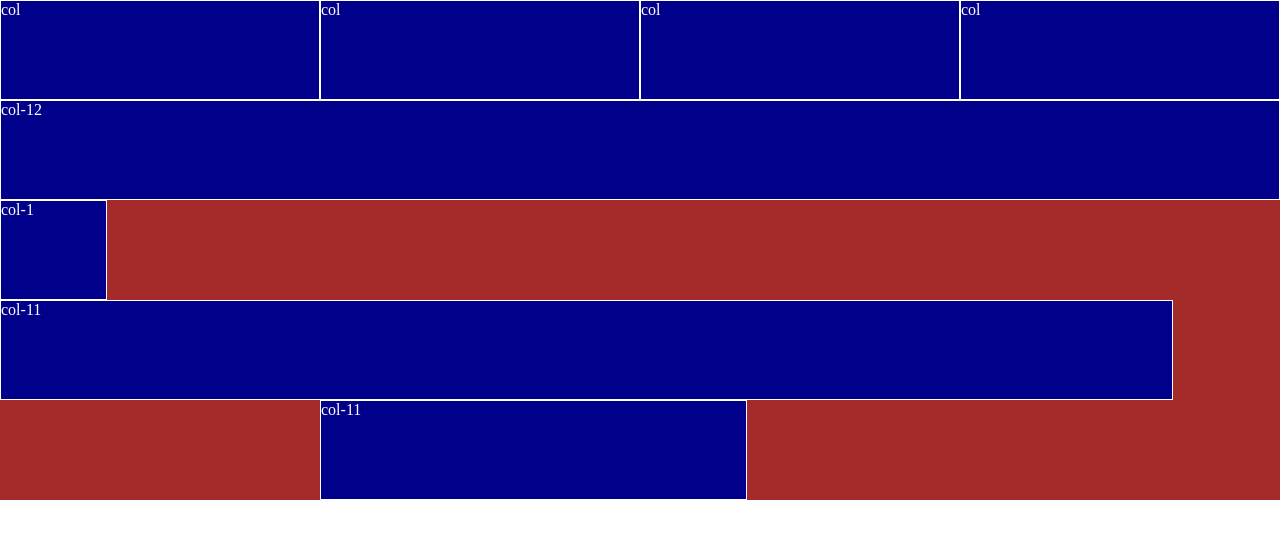
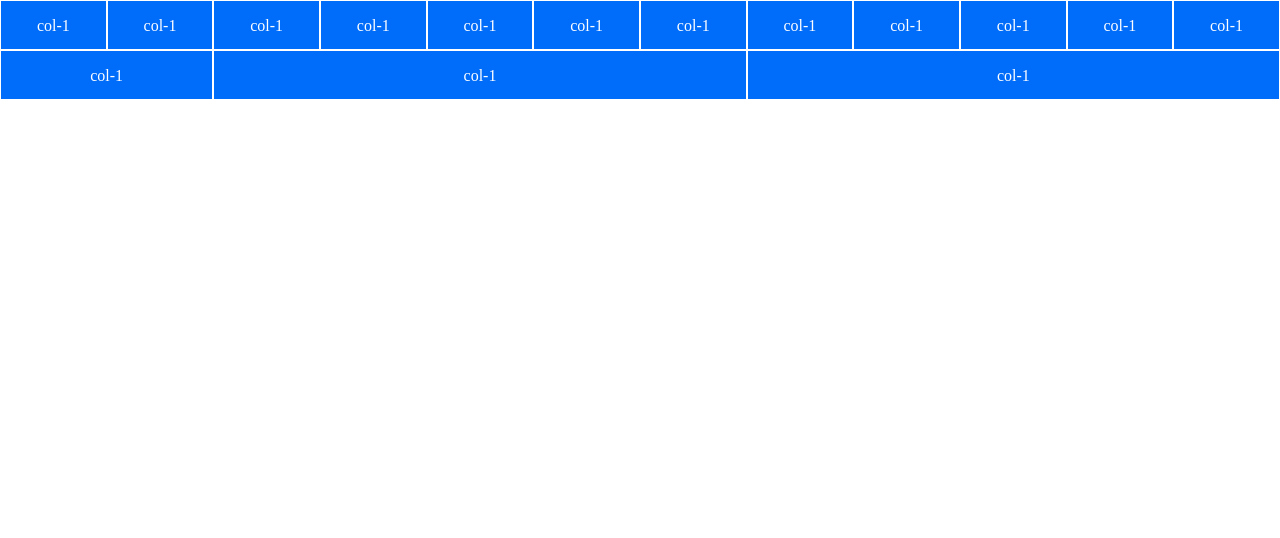
Before and after one commit to Vasmayer/html-css-12bool, a plain HTML site: page index.html in a window 1280 px wide. Drawn offline with Linux system fonts and the light colour scheme.

Commit message:
add es 2

```diff
--- a/css/12bool.css
+++ b/css/12bool.css
@@ -30,6 +30,8 @@
     flex-grow: 0;
     flex-shrink: 0;
     flex-basis: auto;
+    text-align: center;
+    line-height: 50px;
 }
 .col
 {
@@ -154,3 +156,4 @@
 {
     margin-left: calc( 100% / 12 * 11);
 }
+/*CENTER TEXT*/
--- a/css/style.css
+++ b/css/style.css
@@ -1,18 +1,9 @@
-.container
-{
-    height: 500px;
-    background-color: brown;
-}
-.container-fluid
-{
-    height: 500px;
-    background-color: brown;
-}
+
 
 [class^="col"]
 {
-    height: 100px;
-    background-color: darkblue;
+    height: 50px;
+    background-color: #006cfa;
     border: 1px solid white;
     color: white;
 }
--- a/index.html
+++ b/index.html
@@ -14,21 +14,25 @@
     <div class="container-fluid">
 
         <div class="row">
-            <div class="col">col</div>
-            <div class="col">col</div>
-            <div class="col">col</div>
-            <div class="col">col</div>
-            <div class="col-12">col-12</div>
+           <div class="col-1">col-1</div>
+           <div class="col-1">col-1</div>
+           <div class="col-1">col-1</div>
+           <div class="col-1">col-1</div>
+           <div class="col-1">col-1</div>
+           <div class="col-1">col-1</div>
+           <div class="col-1">col-1</div>
+           <div class="col-1">col-1</div>
+           <div class="col-1">col-1</div>
+           <div class="col-1">col-1</div>
+           <div class="col-1">col-1</div>
+           <div class="col-1">col-1</div>
         </div>
         <div class="row">
-            <div class="col-1">col-1</div>
-        </div>
-        <div class="row">
-            <div class="col-11">col-11</div>
-        </div>
-        <div class="row">
-            <div class="col-4 offset-3">col-11</div>
-        </div>
+            <div class="col-2">col-1</div>
+            <div class="col-5">col-1</div>
+            <div class="col-5">col-1</div>
+
+         </div>
 
     </div>
 
```
